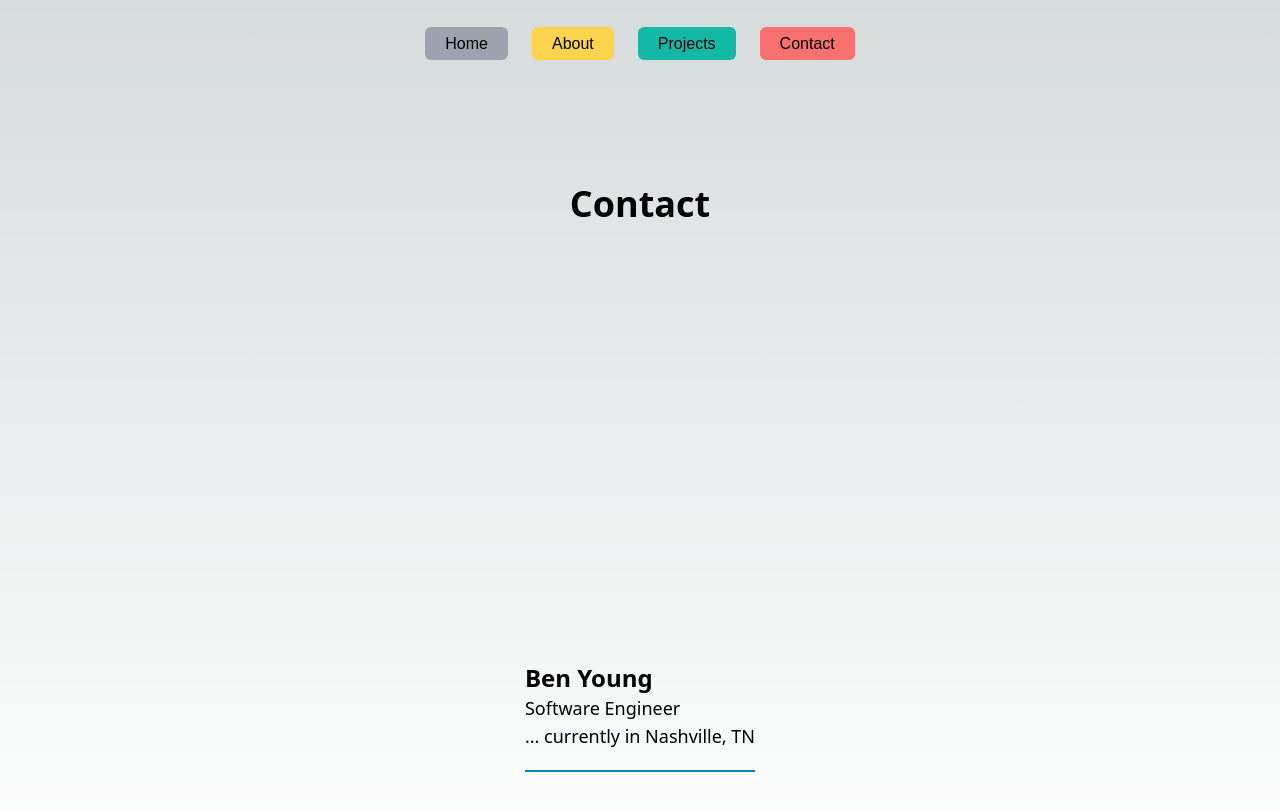
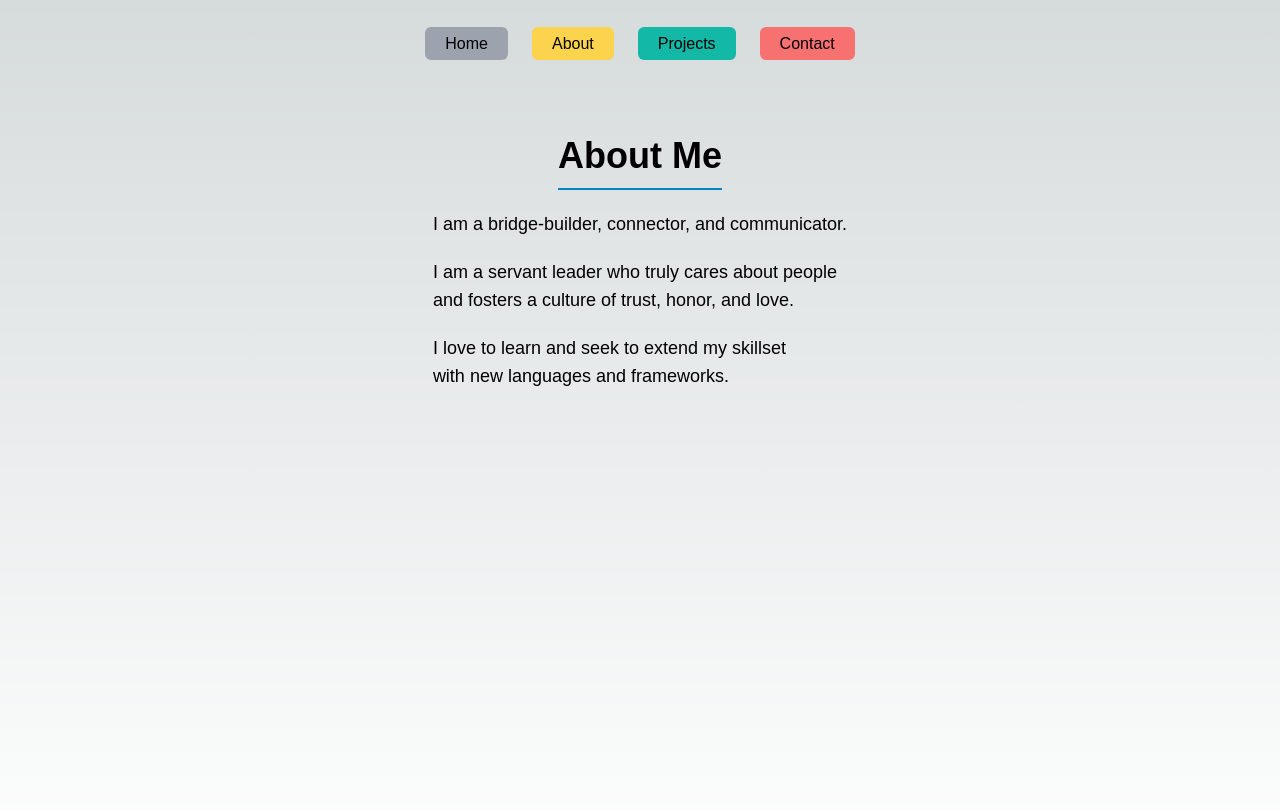
Before and after one commit to benroasting/next-website, a Next.js app: page /about in a window 1280 px wide. Shown: the top 810 px of the page. Built offline with nearby package versions, Linux system fonts and the light colour scheme; a web font is replaced by a local one.

Commit message:
about is done and finishing touches

```diff
--- a/pages/about.js
+++ b/pages/about.js
@@ -2,14 +2,14 @@ import React from 'react'
 
 function about() {
   return (
-    <div className='flex min-h-screen flex-col items-center justify-between p-24'>
-        <h1 className="text-4xl font-bold mb-3">Contact</h1>
-            <div>
-                <div className="flex flex-col mb-5 border-b-2 border-sky-600 pb-5">
-                    <p className="text-2xl font-bold ">Ben Young</p>
-                    <p className="text-lg">Software Engineer</p>
-                    <p className="text-lg">... currently in Nashville, TN</p>
-                </div>
+    <div className="flex min-h-screen flex-col items-center p-12 font-overpass">
+
+        <h1 className="text-4xl font-bold mb-5 border-b-2 border-sky-600 pb-3">About Me</h1>
+            <div className="flex flex-col mb-5">
+                <p className="text-lg mb-5">I am a bridge-builder, connector, and communicator.</p>
+                <p className="text-lg mb-5">I am a servant leader who truly cares about people <br/> and fosters a culture of trust, honor, and love.</p>
+                <p className="text-lg">I love to learn and seek to extend my skillset <br/> with new languages and frameworks.</p>
+
             </div>
     </div>
   )
--- a/pages/components/projectsMap.js
+++ b/pages/components/projectsMap.js
@@ -3,12 +3,12 @@ import wouldYouRather from "../../public/would-you-rather.png";
 
 const projectsMap = [
   {
-    src: "/ramsey-plus-benefits.png",
-    title: "Ramsey Plus Benefits Screen",
+    src: "/EveryDollarCarousel.png",
+    title: "EveryDollar Budgeting Carousel",
     description:
-      "Built a member benefits table to show feature comparisons between subscriptions.",
-    stack: ["Javascript", "Ruby on Rails"],
-    website: "https://www.ramseysolutions.com/ramseyplus",
+      "Built as a user experiment to see if an image carousel would help with premium account activation.",
+    stack: ["CSharp", "Xamarin"],
+    website: "https://apps.apple.com/us/app/everydollar-budget-your-money/id942571931",
   },
   {
     src: "/baby-yoda-project.png",
@@ -50,6 +50,14 @@ const projectsMap = [
     website: "https://would-you-rather-questions.netlify.app/",
     code: "https://github.com/benroasting/would-you-rather",
   },
+  {
+    src: "/ramsey-plus-benefits.png",
+    title: "Ramsey Plus Benefits Screen",
+    description:
+      "Built a member benefits table to show feature comparisons between subscriptions.",
+    stack: ["Javascript", "Ruby on Rails"],
+    website: "https://www.ramseysolutions.com/ramseyplus",
+  },
 ];
 
 export default projectsMap;
--- a/pages/contact.js
+++ b/pages/contact.js
@@ -5,14 +5,14 @@ function contact() {
   return (
     <div className="flex min-h-screen flex-col items-center p-12 font-overpass">
 
-            <h1 className="text-4xl font-bold mb-3">Contact</h1>
+            <h1 className="text-4xl font-bold mb-5 border-b-2 border-sky-600 pb-3">Contact</h1>
             <div>
-                <div className="flex flex-col mb-5 border-b-2 border-sky-600 pb-5">
+                <div className="flex flex-col mb-5 border-b-2 border-gray-300 pb-5">
                     <p className="text-2xl font-bold ">Ben Young</p>
                     <p className="text-lg">Software Engineer</p>
                     <p className="text-lg">... currently in Nashville, TN</p>
                 </div>
-                <div className="mb-5 border-b-2 border-sky-600 pb-5">
+                <div className="mb-5 border-b-2 border-gray-300 pb-5">
                     <p className="text-lg">developing.ben@gmail.com</p>
                     <p className="text-lg">501.548.5087</p>
                 </div>
```
Also changed, not shown: 1 other file (tests, documents, lock files or other folders).
